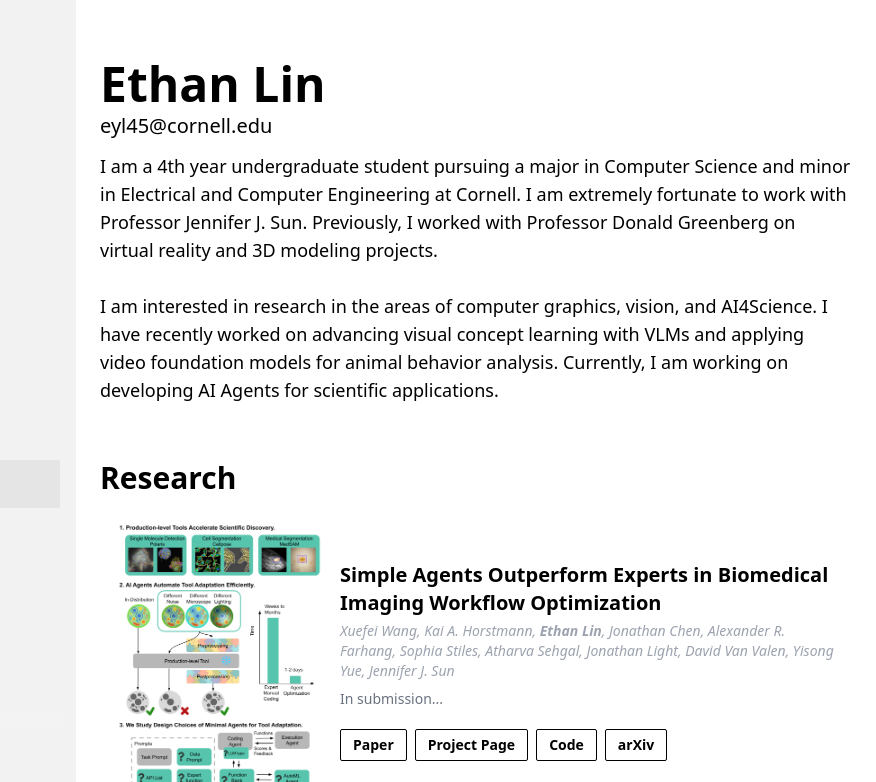
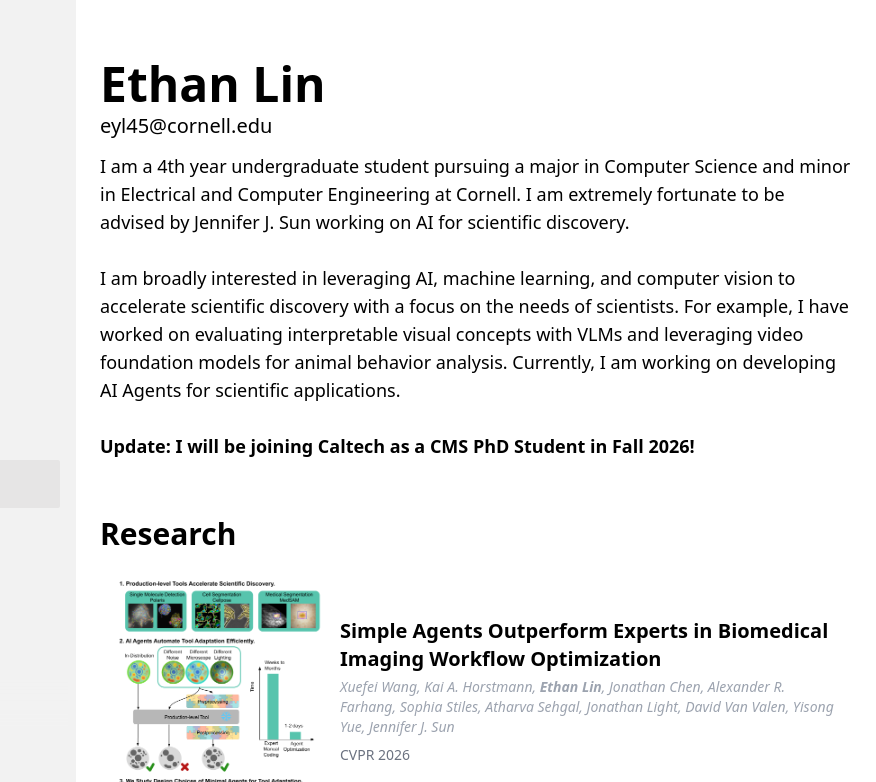
Before and after one commit to ethan-y-lin/ethan-y-lin.github.io, an Astro site: page / in a window 1280 px wide. Shown: the top 782 px of the page, 404-1280 px from the left. Built offline with nearby package versions, Linux system fonts and the light colour scheme; Astro itself is replaced by a stand-in of ours.

Commit message:
Update April 16, 2026

```diff
--- a/src/pages/index.astro
+++ b/src/pages/index.astro
@@ -16,14 +16,18 @@ const last_posts = posts.slice(0, 3);
     <div class="text-xl py-1">eyl45@cornell.edu</div>
     <div class="py-2">
       <text class="text-lg">
+
         I am a 4th year undergraduate student pursuing a major in Computer Science and minor in Electrical and Computer Engineering at Cornell.
-        I am extremely fortunate to work with Professor Jennifer J. Sun. Previously, I worked with Professor Donald Greenberg on
-        virtual reality and 3D modeling projects.
+        I am extremely fortunate to be advised by Jennifer J. Sun working on AI for scientific discovery.
+
         <br>
         <br>
-        I am interested in research in the areas of computer graphics, vision, and AI4Science. I have recently
-        worked on advancing visual concept learning with VLMs and applying video foundation models for animal behavior
-        analysis. Currently, I am working on developing AI Agents for scientific applications.
+        I am broadly interested in leveraging AI, machine learning, and computer vision to accelerate scientific discovery with a focus on the needs of scientists.
+        For example, I have worked on evaluating interpretable visual concepts with VLMs and leveraging video foundation models for animal behavior analysis.
+        Currently, I am working on developing AI Agents for scientific applications.
+        <br>
+        <br>
+        <b>Update: I will be joining Caltech as a CMS PhD Student in Fall 2026!</b>
       </text>
     </div>
   </div>
@@ -36,7 +40,7 @@ const last_posts = posts.slice(0, 3);
     title="Simple Agents Outperform Experts in Biomedical Imaging Workflow Optimization"
     img="/sciseek.png"
     authors="Xuefei Wang, Kai A. Horstmann, <b>Ethan Lin</b>, Jonathan Chen, Alexander R. Farhang, Sophia Stiles, Atharva Sehgal, Jonathan Light, David Van Valen, Yisong Yue, Jennifer J. Sun",
-    venue="In submission...",
+    venue="CVPR 2026",
     links={[
             ["Paper","https://www.arxiv.org/pdf/2512.06006"],
             ["Project Page", "https://sites.google.com/view/simple-agent-opt/home"],
@@ -48,8 +52,8 @@ const last_posts = posts.slice(0, 3);
   <ResearchCard
     title="WildFin: An In-the-Wild Video Dataset from Underwater Ecology Pipelines",
     img="/wildfin.png"
-    authors="Abigail Grassick, Jerome Tze-Hou Hsu, <b>Ethan Lin</b>, Max Whitton, Madelyn Hair, Liam Gutierrez, Haozheng Yu, Kristin Branson, Vivek Jayaraman, Michael A. Gil, Andrew M. Hein, Jennifer J. Sun",
-    venue="In submission...",
+    authors="Abigail Grassick, Jerome Tze-Hou Hsu, <b>Ethan Lin</b>, Ziang Liu, Max Whitton, Madelyn Hair, Liam Gutierrez, Haozheng Yu, Kristin Branson, Vivek Jayaraman, Michael A. Gil, Andrew M. Hein, Jennifer J. Sun",
+    venue="In submission to ECCV 2026",
     links={[
             ["Coming Soon!","https://ethan-y-lin.github.io"]
           ]}
```
